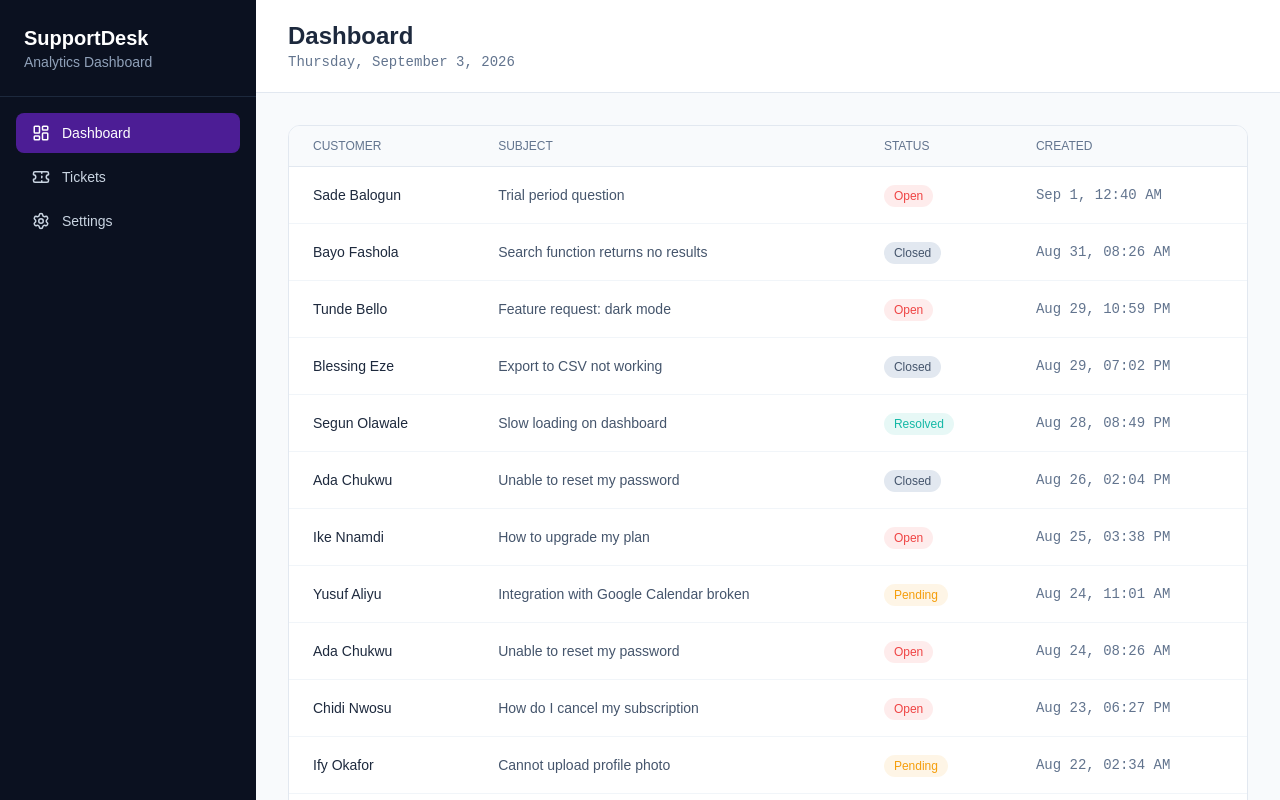
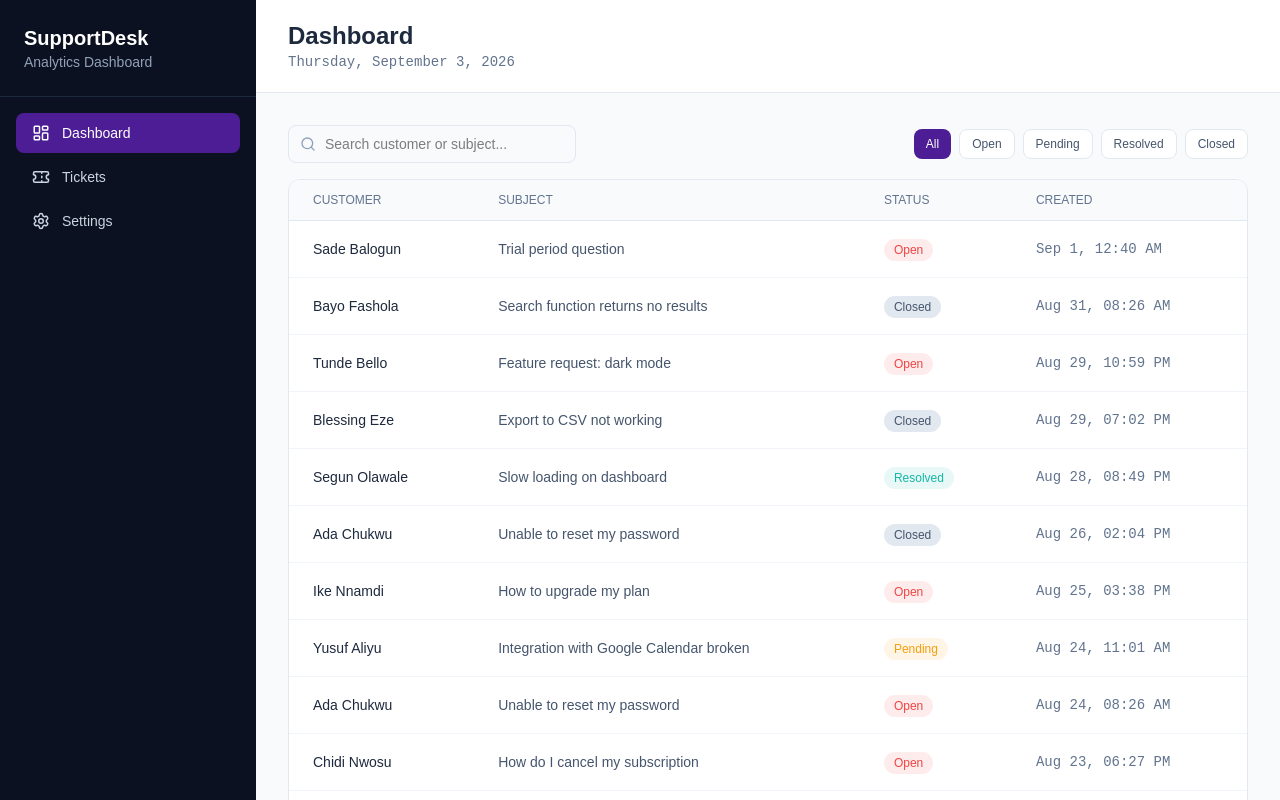
Before and after one commit to Marvelo1g/support-analytics-dashboard, a React (Vite) app: page / in a window 1280 px wide. Shown: the top 800 px of the page. Built offline with nearby package versions, Linux system fonts and the light colour scheme; data requests are answered from the project's data file.

Commit message:
Day 5: Added search and status filtering to ticket list

```diff
--- a/src/components/TicketList.jsx
+++ b/src/components/TicketList.jsx
@@ -1,3 +1,5 @@
+import { useState } from 'react'
+import { Search } from 'lucide-react'
 import { useTickets } from '../hooks/useTickets'
 
 const statusStyles = {
@@ -7,6 +9,8 @@ const statusStyles = {
   closed: 'bg-slate-200 text-slate-600',
 }
 
+const statusFilters = ['all', 'open', 'pending', 'resolved', 'closed']
+
 function formatDate(isoString) {
   return new Date(isoString).toLocaleDateString('en-US', {
     month: 'short', day: 'numeric', hour: '2-digit', minute: '2-digit',
@@ -15,6 +19,8 @@ function formatDate(isoString) {
 
 function TicketList() {
   const { tickets, loading, error } = useTickets()
+  const [searchTerm, setSearchTerm] = useState('')
+  const [statusFilter, setStatusFilter] = useState('all')
 
   if (loading) {
     return (
@@ -32,8 +38,51 @@ function TicketList() {
     )
   }
 
+  const filteredTickets = tickets.filter((ticket) => {
+    const matchesStatus = statusFilter === 'all' || ticket.status === statusFilter
+    const search = searchTerm.toLowerCase()
+    const matchesSearch =
+      ticket.customer.toLowerCase().includes(search) ||
+      ticket.subject.toLowerCase().includes(search)
+    return matchesStatus && matchesSearch
+  })
+
   return (
+    <div className="space-y-4">
+      <div className="flex flex-col sm:flex-row gap-3 sm:items-center sm:justify-between">
+        <div className="relative w-full sm:w-72">
+          <Search size={16} className="absolute left-3 top-1/2 -translate-y-1/2 text-slate-400" />
+          <input
+            type="text"
+            placeholder="Search customer or subject..."
+            value={searchTerm}
+            onChange={(e) => setSearchTerm(e.target.value)}
+            className="w-full pl-9 pr-3 py-2 text-sm rounded-lg border border-slate-200 focus:outline-none focus:ring-2 focus:ring-accent/30 focus:border-accent"
+          />
+        </div>
+        <div className="flex gap-2 flex-wrap">
+          {statusFilters.map((status) => (
+            <button
+              key={status}
+              onClick={() => setStatusFilter(status)}
+              className={`px-3 py-1.5 rounded-lg text-xs font-medium capitalize transition-colors ${
+                statusFilter === status
+                  ? 'bg-accent text-white'
+                  : 'bg-white text-slate-600 border border-slate-200 hover:bg-slate-50'
+              }`}
+            >
+              {status}
+            </button>
+          ))}
+        </div>
+      </div>
+
       <div className="bg-white rounded-xl border border-slate-200 overflow-hidden">
+        {filteredTickets.length === 0 ? (
+          <div className="p-8 text-center text-slate-400 text-sm">
+            No tickets match your search or filter.
+          </div>
+        ) : (
           <table className="w-full text-left">
             <thead className="bg-slate-50 border-b border-slate-200">
               <tr>
@@ -44,7 +93,7 @@ function TicketList() {
               </tr>
             </thead>
             <tbody className="divide-y divide-slate-100">
-          {tickets.map((ticket) => (
+              {filteredTickets.map((ticket) => (
                 <tr key={ticket.id} className="hover:bg-slate-50">
                   <td className="px-6 py-4 text-sm text-slate-800">{ticket.customer}</td>
                   <td className="px-6 py-4 text-sm text-slate-600">{ticket.subject}</td>
@@ -58,6 +107,8 @@ function TicketList() {
               ))}
             </tbody>
           </table>
+        )}
+      </div>
     </div>
   )
 }
```
Lines whose indentation alone changed are shown as unchanged.
